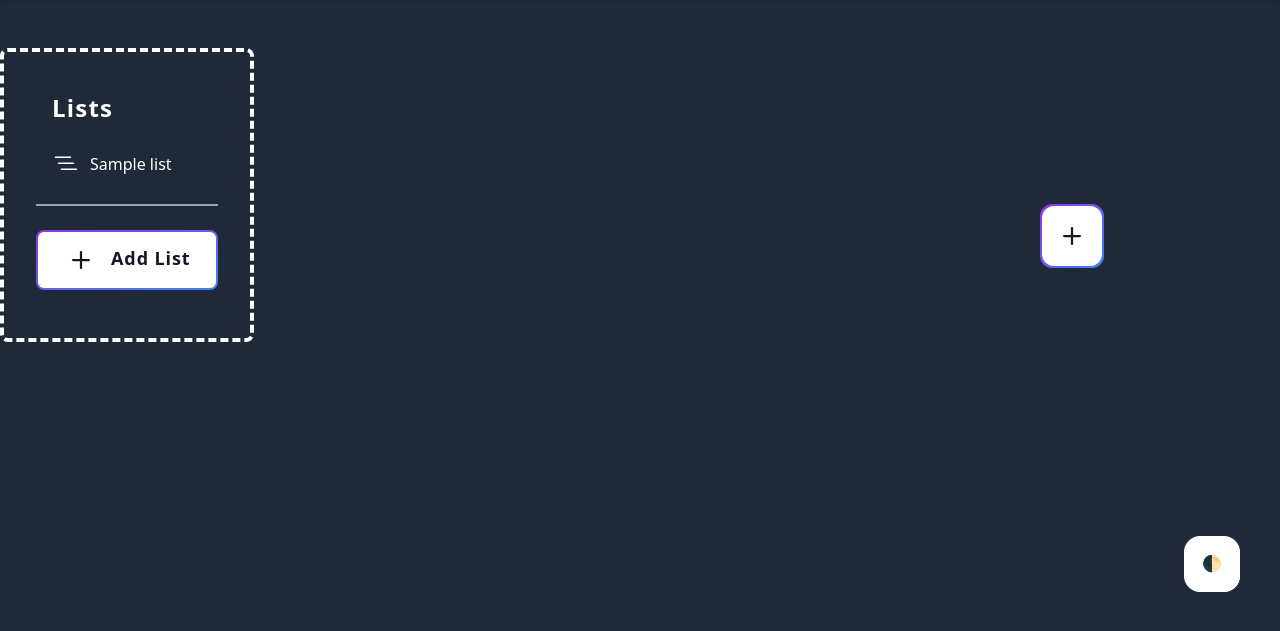
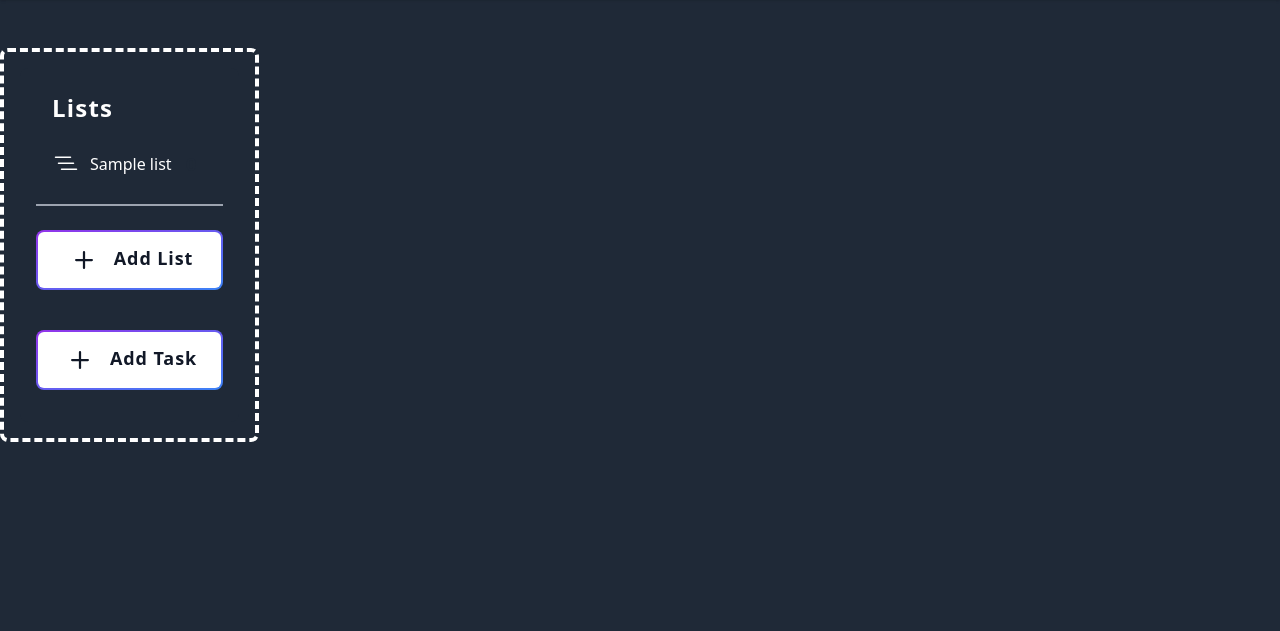
Before and after one commit to marcushovi/todoology, a PHP site: page /todo/app/index.php in a window 1280 px wide. Shown: the part 148-779 px from the top of the page. Run offline with PHP 8.4, Linux system fonts and the light colour scheme; the visitor is signed in with stand-in values (Sample User, id 1); tables that the repository leaves empty hold one stand-in row (values such as "Sample post"); some libraries are stand-ins or nearby versions.

Commit message:
another changes

```diff
--- a/app/_partials/header_app.php
+++ b/app/_partials/header_app.php
@@ -58,14 +58,14 @@
         </div>
     </nav>
 
-    <button onclick="window.task_add()" type="button"
-            class="z-50 p-0.5 fixed bottom-96 right-44 flex items-center justify-center  overflow-hidden text-sm font-medium text-gray-900 rounded-xl group bg-gradient-to-br from-purple-600 to-blue-500 group-hover:from-purple-600 group-hover:to-blue-500 hover:text-white dark:text-white focus:ring-4 focus:outline-none focus:ring-blue-300 dark:focus:ring-blue-800">
-        <span class="rounded-xl w-full p-3 text-lg text-center font-bold weight-md transition-all ease-in duration-75 bg-white dark:bg-gray-900 rounded-md group-hover:bg-opacity-0" id="list-title">
-            <svg xmlns="http://www.w3.org/2000/svg" width="36" height="36" fill="currentColor" viewBox="0 0 16 16">
-                <path d="M8 4a.5.5 0 0 1 .5.5v3h3a.5.5 0 0 1 0 1h-3v3a.5.5 0 0 1-1 0v-3h-3a.5.5 0 0 1 0-1h3v-3A.5.5 0 0 1 8 4z"/>
-            </svg>
-        </span>
-    </button>
+<!--    <button onclick="window.task_add()" type="button"-->
+<!--            class="z-50 p-0.5 fixed right-4 bottom-76 sm:right-20 sm:bottom-96 md:right-44 flex items-center justify-center  overflow-hidden text-sm font-medium text-gray-900 rounded-xl group bg-gradient-to-br from-purple-600 to-blue-500 group-hover:from-purple-600 group-hover:to-blue-500 hover:text-white dark:text-white focus:ring-4 focus:outline-none focus:ring-blue-300 dark:focus:ring-blue-800">-->
+<!--        <span class="rounded-xl w-full p-3 text-lg text-center font-bold weight-md transition-all ease-in duration-75 bg-white dark:bg-gray-900 rounded-md group-hover:bg-opacity-0" id="list-title">-->
+<!--            <svg xmlns="http://www.w3.org/2000/svg" width="36" height="36" fill="currentColor" viewBox="0 0 16 16">-->
+<!--                <path d="M8 4a.5.5 0 0 1 .5.5v3h3a.5.5 0 0 1 0 1h-3v3a.5.5 0 0 1-1 0v-3h-3a.5.5 0 0 1 0-1h3v-3A.5.5 0 0 1 8 4z"/>-->
+<!--            </svg>-->
+<!--        </span>-->
+<!--    </button>-->
 
 
     <header class="bg-gradient-to-br from-purple-600 to-blue-500 shadow ">
--- a/app/lists_get.php
+++ b/app/lists_get.php
@@ -43,6 +43,14 @@ if ( $lists ) {
                                                 <svg xmlns="http://www.w3.org/2000/svg" width="36" height="36" fill="currentColor" class="inline-block mr-3" viewBox="0 0 16 16">
                                             <path d="M8 4a.5.5 0 0 1 .5.5v3h3a.5.5 0 0 1 0 1h-3v3a.5.5 0 0 1-1 0v-3h-3a.5.5 0 0 1 0-1h3v-3A.5.5 0 0 1 8 4z"/>
                                         </svg>Add List</span>
+                </buttton></li>
+                <li class="pt-6 mt-6 ">
+                        <button type="button" onclick="window.task_add()" class="w-full relative inline-flex items-center justify-center p-0.5 mb-2 mr-2 overflow-hidden text-sm font-medium text-gray-900 rounded-lg group bg-gradient-to-br from-purple-600 to-blue-500 group-hover:from-purple-600 group-hover:to-blue-500 hover:text-white dark:text-white focus:ring-4 focus:outline-none focus:ring-blue-300 dark:focus:ring-blue-800">
+
+                                                <span class="flex-1 whitespace-nowrap tracking-wider  w-full p-3 text-lg font-bold weight-md relative px-5 py-2.5 transition-all ease-in duration-75 bg-white dark:bg-gray-900 rounded-md group-hover:bg-opacity-0" id="list-title">
+                                                <svg xmlns="http://www.w3.org/2000/svg" width="36" height="36" fill="currentColor" class="inline-block mr-3" viewBox="0 0 16 16">
+                                            <path d="M8 4a.5.5 0 0 1 .5.5v3h3a.5.5 0 0 1 0 1h-3v3a.5.5 0 0 1-1 0v-3h-3a.5.5 0 0 1 0-1h3v-3A.5.5 0 0 1 8 4z"/>
+                                        </svg>Add Task</span>
                 </buttton></li>';
 }
 
```
Also changed, not shown: app/_partials/footer_app.php (+0 -42 lines).
